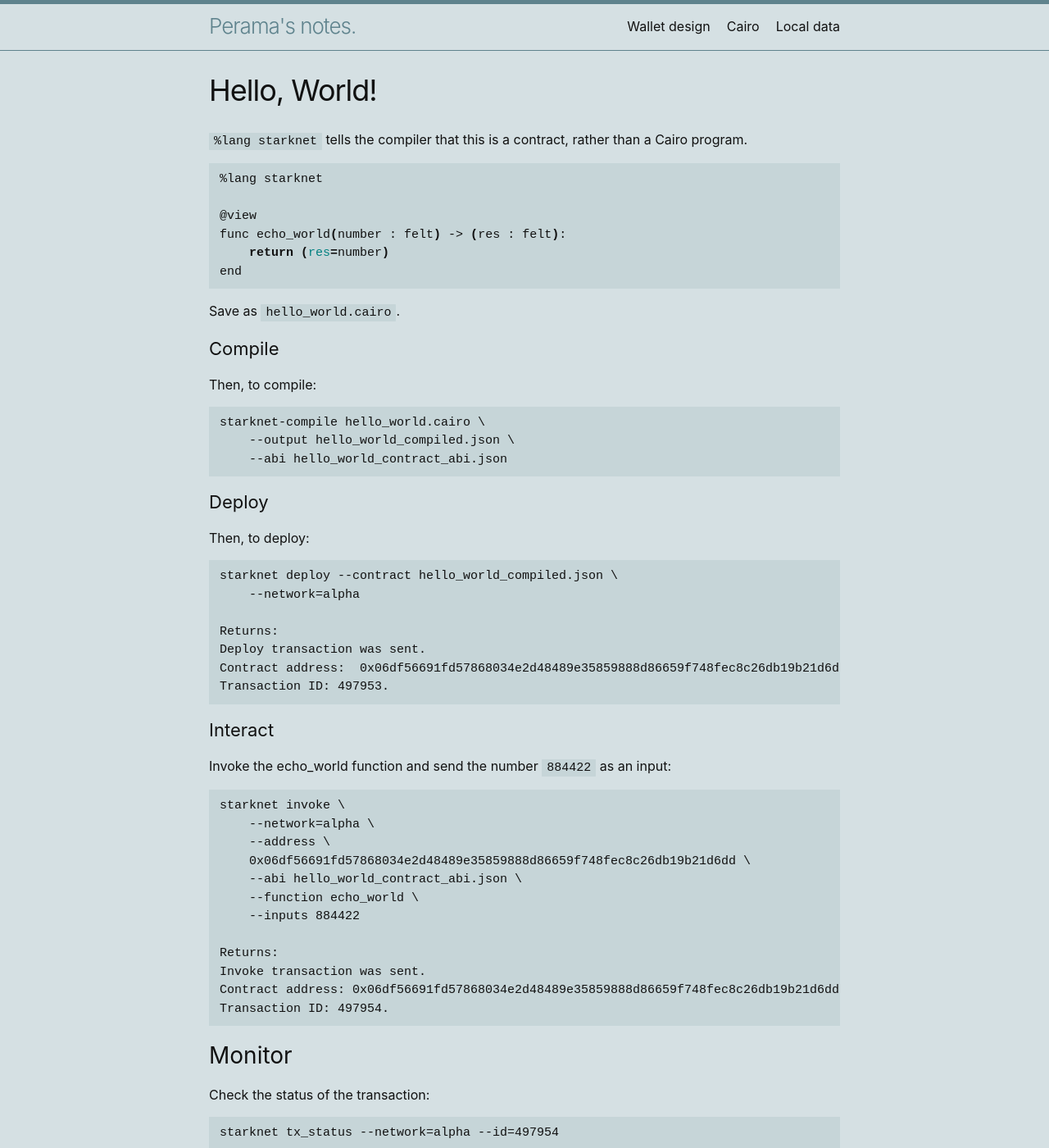
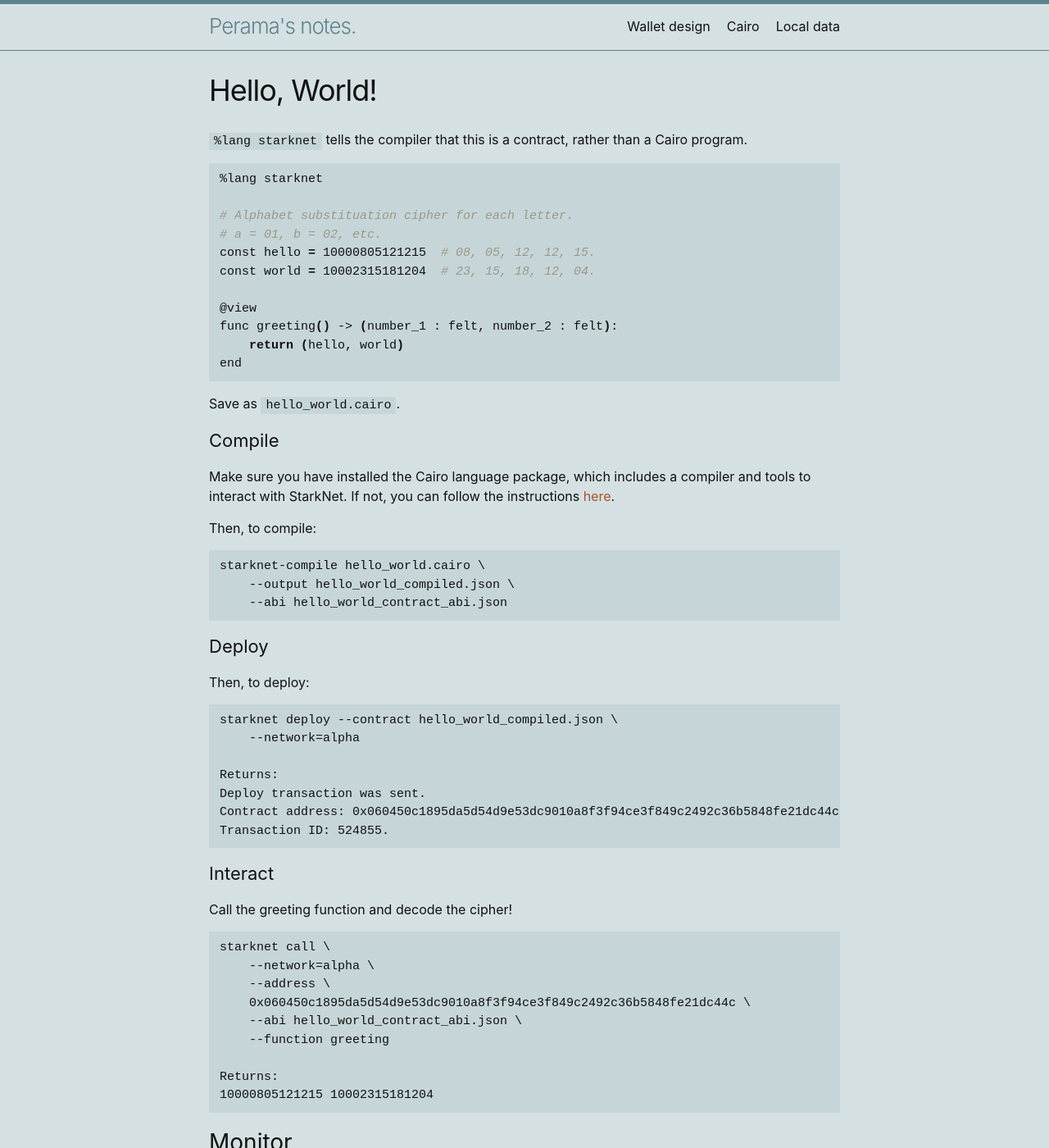
Before and after one commit to perama-v/perama-v.github.io, a Jekyll site: the page built from docs/cairo/examples/hello_world.md, in a window 1280 px wide and 1400 px high. Shown: the whole window at 82% size. Built offline with Jekyll 4.4.1, drawn with Linux system fonts in a browser that asks for light colours; some of the changed text lies outside the part shown.

Commit message:
Update examples (#19)

````diff
--- a/docs/cairo/examples/hello_world.md
+++ b/docs/cairo/examples/hello_world.md
@@ -11,15 +11,25 @@ rather than a Cairo program.
 ```sh
 %lang starknet
 
+# Alphabet substituation cipher for each letter.
+# a = 01, b = 02, etc.
+const hello = 10000805121215  # 08, 05, 12, 12, 15.
+const world = 10002315181204  # 23, 15, 18, 12, 04.
+
 @view
-func echo_world(number : felt) -> (res : felt):
-    return (res=number)
+func greeting() -> (number_1 : felt, number_2 : felt):
+    return (hello, world)
 end
 ```
 Save as `hello_world.cairo`.
 ### Compile
 
+Make sure you have installed the Cairo language package, which includes a compiler and tools
+to interact with StarkNet.
+If not, you can follow the instructions [here](https://www.cairo-lang.org/docs/quickstart.html).
+
 Then, to compile:
+
 ```
 starknet-compile hello_world.cairo \
     --output hello_world_compiled.json \
@@ -34,44 +44,40 @@ starknet deploy --contract hello_world_compiled.json \
 
 Returns:
 Deploy transaction was sent.
-Contract address:  0x06df56691fd57868034e2d48489e35859888d86659f748fec8c26db19b21d6dd.
-Transaction ID: 497953.
+Contract address: 0x060450c1895da5d54d9e53dc9010a8f3f94ce3f849c2492c36b5848fe21dc44c.
+Transaction ID: 524855.
 ```
 ### Interact
 
-Invoke the echo_world function and send the number
-`884422` as an input:
+Call the greeting function and decode the cipher!
 
 ```
-starknet invoke \
+starknet call \
     --network=alpha \
     --address \
-    0x06df56691fd57868034e2d48489e35859888d86659f748fec8c26db19b21d6dd \
+    0x060450c1895da5d54d9e53dc9010a8f3f94ce3f849c2492c36b5848fe21dc44c \
     --abi hello_world_contract_abi.json \
-    --function echo_world \
-    --inputs 884422
+    --function greeting
 
 Returns:
-Invoke transaction was sent.
-Contract address: 0x06df56691fd57868034e2d48489e35859888d86659f748fec8c26db19b21d6dd.
-Transaction ID: 497954.
+10000805121215 10002315181204
 ```
 
 ## Monitor
 
-Check the status of the transaction:
+Check the status of any transaction:
 
 ```
-starknet tx_status --network=alpha --id=497954
+starknet tx_status --network=alpha --id=524855
 
 Returns:
 {
-    "block_id": 23889,
-    "tx_status": "ACCEPTED_ONCHAIN"
+    "block_id": 25092,
+    "tx_status": "PENDING"
 }
 ```
-The [block](https://voyager.online/block/23889) and the
-[contract](https://voyager.online/contract/0x6df56691fd57868034e2d48489e35859888d86659f748fec8c26db19b21d6dd#state)
+The [block](https://voyager.online/block/524855) and the
+[contract](https://voyager.online/contract/0x60450c1895da5d54d9e53dc9010a8f3f94ce3f849c2492c36b5848fe21dc44c#state)
 
 Status options:
 
@@ -81,7 +87,4 @@ Status options:
         - REJECTED: The transaction failed validation and thus was skipped.
         - ACCEPTED_ONCHAIN: The transaction was accepted on-chain.
 
-
-
-
 Visit the [voyager explorer](https://voyager.online/) to see the transactions.
````
Also changed, not shown: docs/cairo/by_example.md (+1 -0 lines), docs/cairo/examples/data_types.md (+31 -116 lines), docs/cairo/examples/mapping.md (added, +176 -0 lines), docs/cairo/examples/read_write.md (+85 -77 lines), docs/cairo/examples/variables.md (+3 -0 lines).
